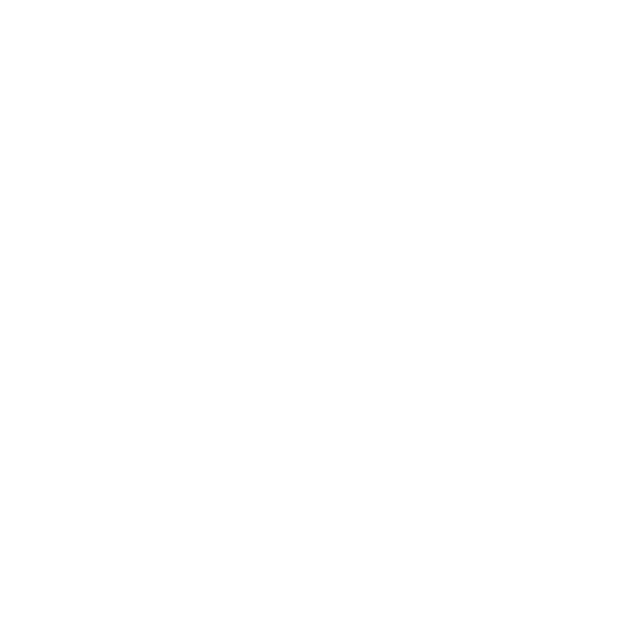
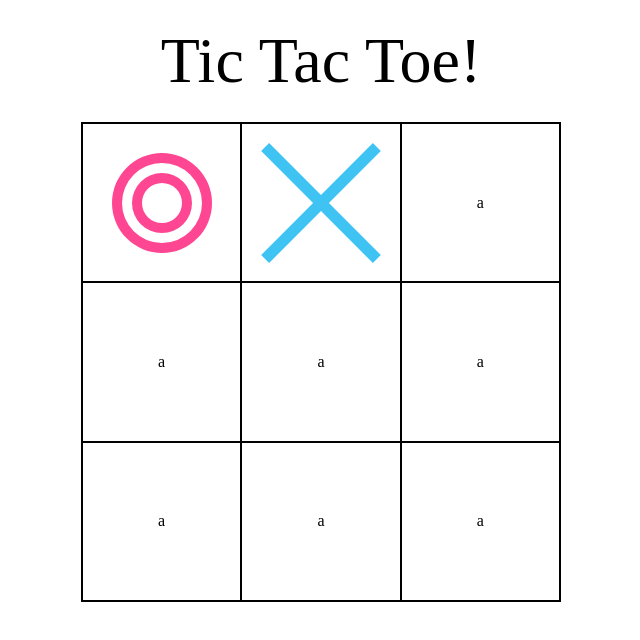
Before and after one commit to Foveejong/tic-tac-toe, a plain HTML site: page index.html in a window 1280 px wide. Shown: the whole page, without its empty margins (319-959 px from the left). Drawn offline with Linux system fonts and the light colour scheme.

Commit message:
Set up HTML and CSS files and import SVG files
Create centered grid on webpage. Styled the
different tokens.

```diff
--- a/index.html
+++ b/index.html
@@ -8,6 +8,21 @@
     <link rel="stylesheet" href="./styles.css">
 </head>
 <body>
-
+    <div class="container">
+        <p>Tic Tac Toe!</p>
+        <div class="ttt-container">
+            <div class="grid">
+                <div class="cell" data="1"><img class="circle" src="./svg/circle-double.svg" alt="double circle"></div>
+                <div class="cell" data="2"><img class="cross" src="./svg/cross-svgrepo-com.svg" alt="cross"></div>
+                <div class="cell" data="3">a</div>
+                <div class="cell" data="4">a</div>
+                <div class="cell" data="5">a</div>
+                <div class="cell" data="6">a</div>
+                <div class="cell" data="7">a</div>
+                <div class="cell" data="8">a</div>
+                <div class="cell" data="9">a</div>
+            </div>
+        </div>
+    </div>
 </body>
 </html>
--- a/script.js
+++ b/script.js
@@ -102,10 +102,12 @@ function gameController(playerOneName = "You", playerTwoName = "Computer") {
         console.log(allTokenPositionsArr);
     }
 
+    // check for draws by comparing to rounds variable
     function checkDraw(rounds) {
         if (rounds == 9) return true
     }
 
+    // reset board
     function resetBoard() {
         board.map(row => row.map(cell => cell.updateContent('')))
     }
@@ -139,3 +141,7 @@ function gameController(playerOneName = "You", playerTwoName = "Computer") {
 
     return {playRound, printBoard}
 }
+
+function screenController() {
+    const game = gameController();
+}
--- a/styles.css
+++ b/styles.css
@@ -0,0 +1,51 @@
+* {
+    padding: 0;
+    margin: 0;
+    box-sizing: border-box;
+}
+
+:root {
+    --svg-height: 15vh;
+}
+
+.cross {
+    height: var(--svg-height);
+    filter: invert(55%) sepia(100%) hue-rotate(150deg) saturate(3);
+}
+
+.circle {
+    height: var(--svg-height);
+    filter: invert(55%) sepia(100%) hue-rotate(300deg) saturate(8);
+}
+
+.container {
+    height: 100vh;
+}
+
+.container p {
+    text-align: center;
+    font-size: max(3rem, 8vh);
+    padding: 3vh;
+}
+
+.ttt-container {
+    height: 30rem;
+    display: flex;
+    justify-content: center;
+}
+
+.grid {
+    width: 30rem;
+    height: 100%;
+    display: grid;
+    grid-template-columns: 1fr 1fr 1fr;
+    grid-template-rows: 1fr 1fr 1fr;
+    border: black solid 1px;
+}
+
+.cell {
+    border: black solid 1px;
+    display: flex;
+    justify-content: center;
+    align-items: center;
+}
```
Also changed, not shown: svg/circle-double.svg (added), svg/cross-svgrepo-com.svg (added).
